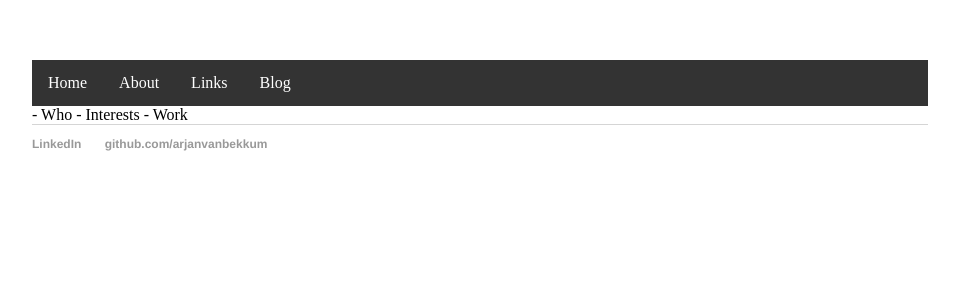
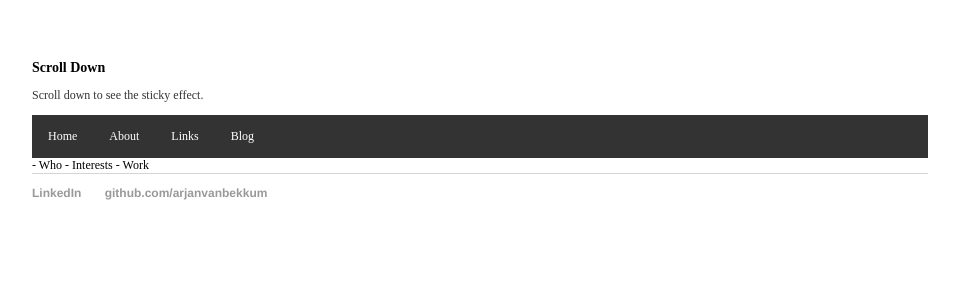
Before and after one commit to arjanvanbekkum/arjanvanbekkum.github.io, a Jekyll site: the page built from index.html, in a window 1280 px wide. Shown: the top 300 px of the page, without its empty margins (160-1119 px from the left). Built offline with Jekyll 4.4.1, drawn with Linux system fonts in a browser that asks for light colours.

Commit message:
main update

```diff
--- a/_layouts/default.html
+++ b/_layouts/default.html
@@ -6,6 +6,10 @@
 			<link rel="stylesheet" type="text/css" href="/css/main.css">
 		</head>
 		<body>
+			<div class="header">
+				<h2>Scroll Down</h2>
+				<p>Scroll down to see the sticky effect.</p>
+			</div>
 			<nav>
 	    		<ul>
 	        		<li><a href="/">Home</a></li>
--- a/css/main.css
+++ b/css/main.css
@@ -1,6 +1,7 @@
 body {
     margin: 60px auto;
     width: 70%;
+    font-size: 12px;
 }
 footer ul {
     font-family:'Helvetica', 'Arial', 'Sans-Serif';
```
